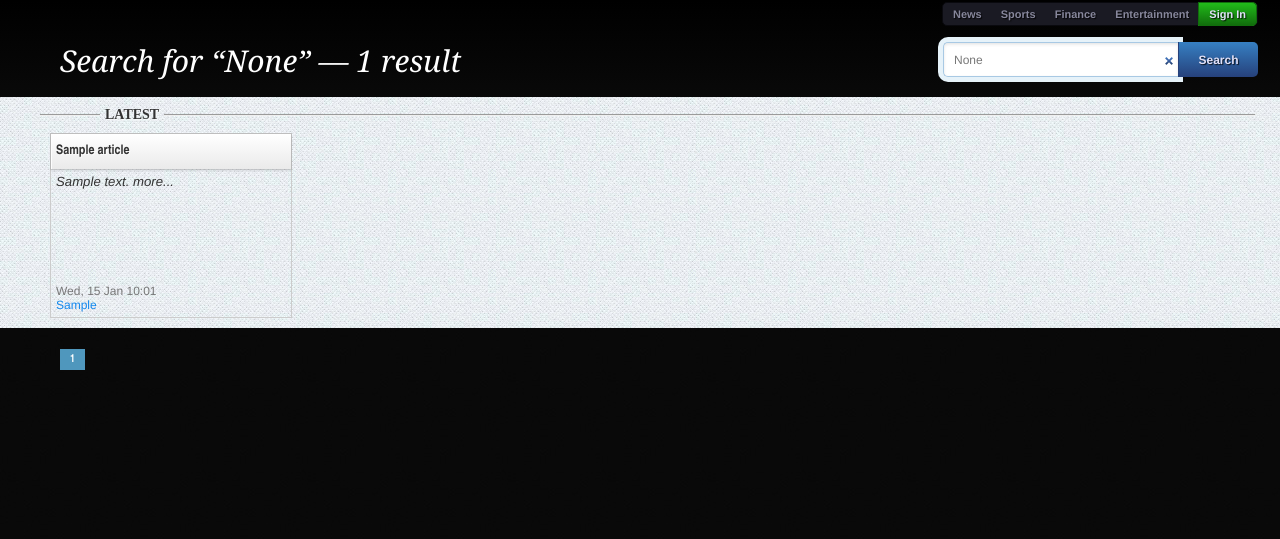
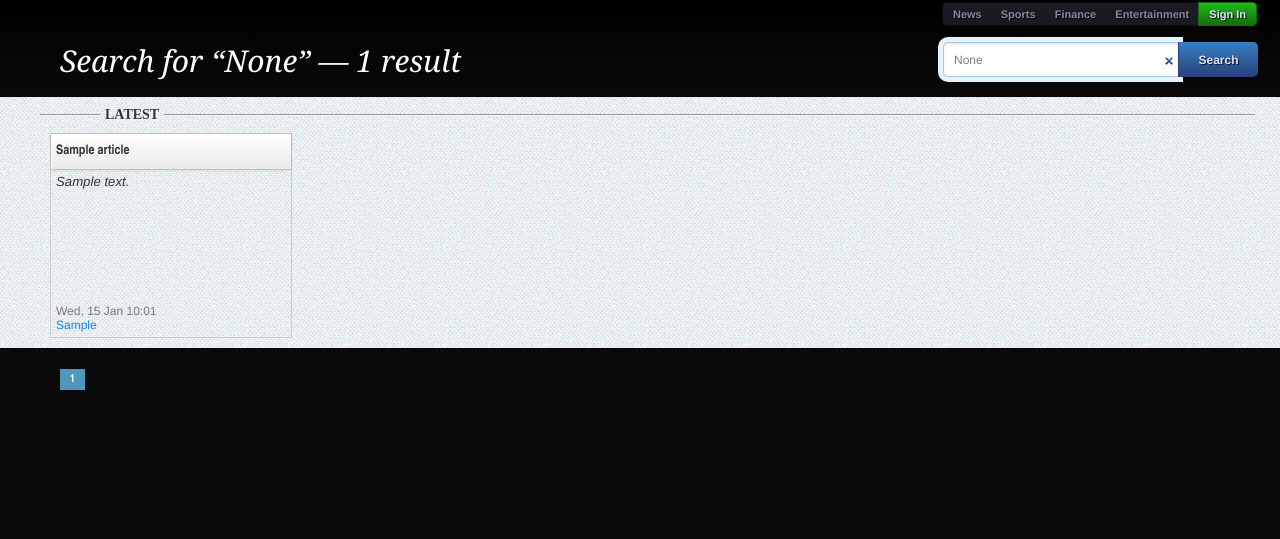
Before and after one commit to miltontony/newsconnector, a Django app: page /browse/ in a window 1280 px wide. Shown: the top 539 px of the page. Run offline with Django 3.2, Linux system fonts and the light colour scheme; data comes from the database, SQL or seed files in the repository; tables that the repository leaves empty hold one stand-in row (values such as "Sample post"); parts of the project's set-up code (start-up, migrations or seed data) failed here and were passed over.

Commit message:
fix long content

```diff
--- a/newsconnector/templates/browse.html
+++ b/newsconnector/templates/browse.html
@@ -138,7 +138,7 @@ fieldset article-footer{
 }
 
 #search-latest article-content{
-	height: 100px;
+	height: 120px;
 	padding: 5px;
 	#font-family: Cambria, Palatino, "Palatino Linotype", "Palatino LT STD", Georgia, serif;
 	font-size: 1.1em;
@@ -260,7 +260,6 @@ fieldset article-footer{
 		<a target="_blank" href="{{n.link}}"><label>{{n.title|truncatechars:37 }}</label></a>
 		<article-content>
 		{{n.content}}
-		<a target="_blank" href="{{n.link}}">more...</a>
 		</article-content>
 		<article-footer>
 			{{n.date|date:"D, d M H:m"}}<br/>
```
